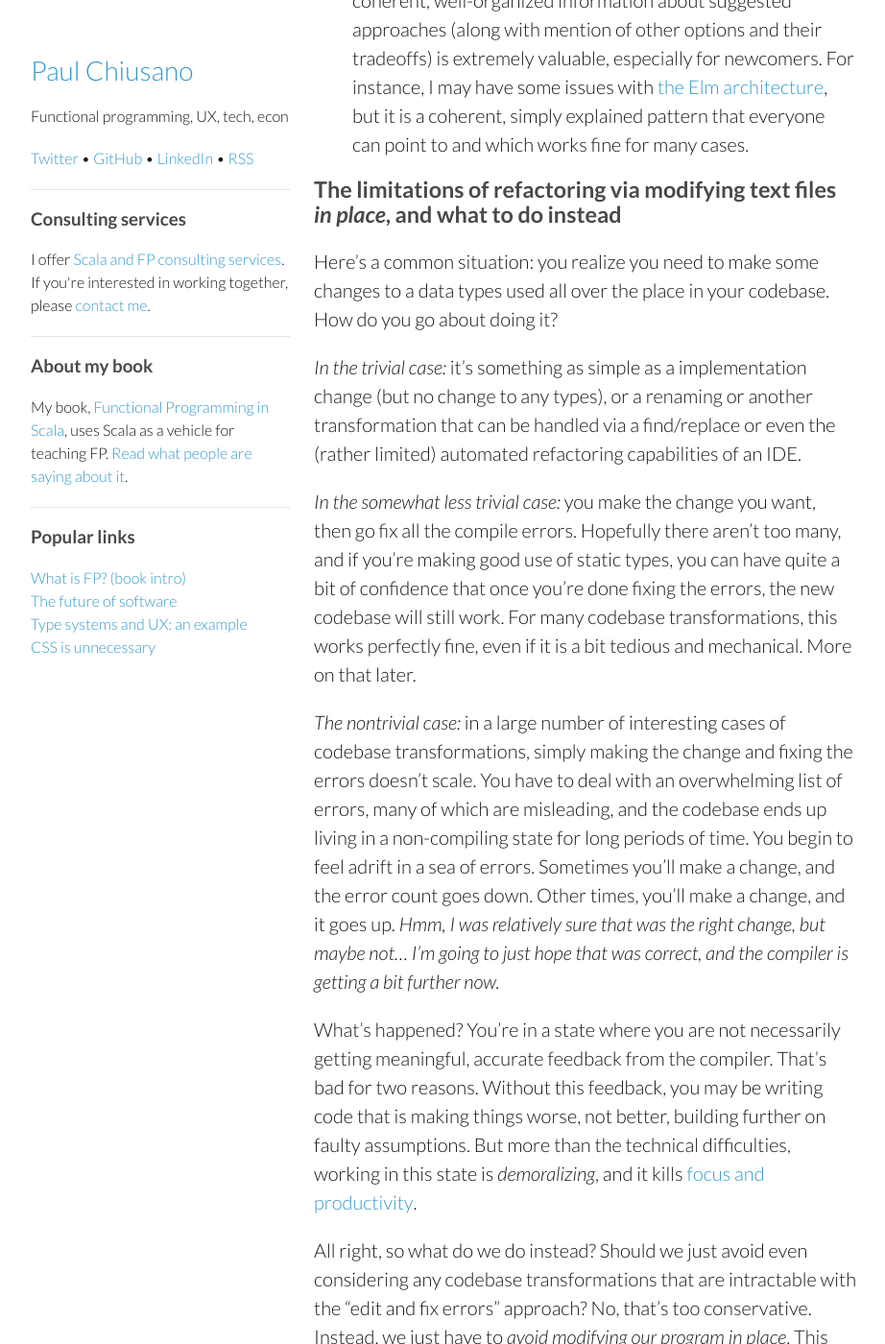
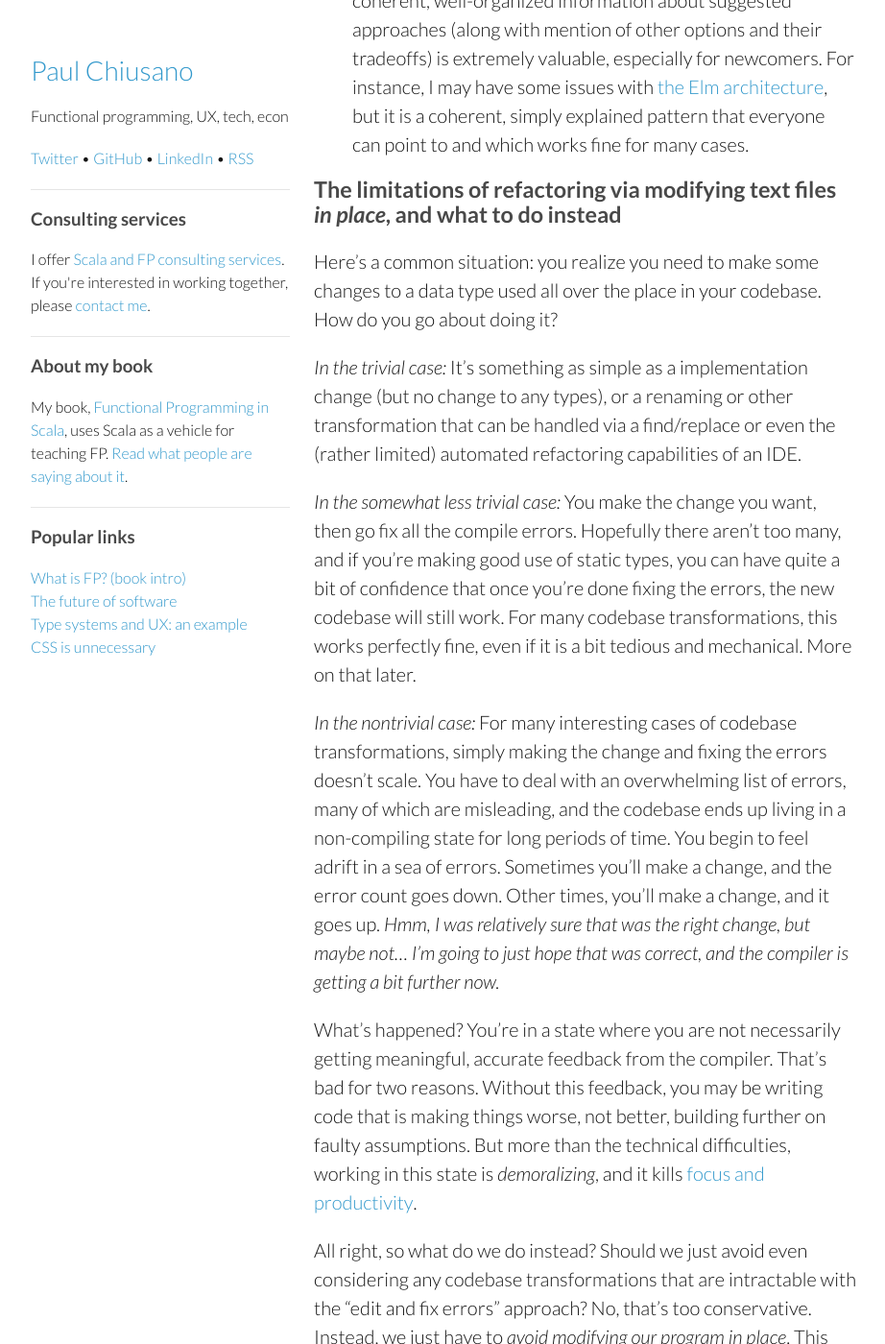
Before and after one commit to pchiusano/pchiusano.github.io, a Jekyll site: the page built from _posts/2015-04-23-unison-update7.markdown, in a window 1280 px wide and 1400 px high, scrolled down 5706 px. Shown: the whole window at 96% size, without its empty margins (178-1100 px from the left). Built offline with Jekyll 4.4.1, drawn with Linux system fonts in a browser that asks for light colours; comment, search, counter and statistics services are not loaded.

Commit message:
Update 2015-04-23-unison-update7.markdown

```diff
--- a/_posts/2015-04-23-unison-update7.markdown
+++ b/_posts/2015-04-23-unison-update7.markdown
@@ -52,13 +52,13 @@ Now then. What are the implications of all this? Well, it means that there is tr
 
 ### <a id="refactoring-sessions"/> The limitations of refactoring via modifying text files _in place_, and what to do instead
 
-Here's a common situation: you realize you need to make some changes to a data types used all over the place in your codebase. How do you go about doing it?
+Here's a common situation: you realize you need to make some changes to a data type used all over the place in your codebase. How do you go about doing it?
 
-_In the trivial case:_ it's something as simple as a implementation change (but no change to any types), or a renaming or another transformation that can be handled via a find/replace or even the (rather limited) automated refactoring capabilities of an IDE.
+_In the trivial case:_ It's something as simple as a implementation change (but no change to any types), or a renaming or other transformation that can be handled via a find/replace or even the (rather limited) automated refactoring capabilities of an IDE.
 
-_In the somewhat less trivial case:_ you make the change you want, then go fix all the compile errors. Hopefully there aren't too many, and if you're making good use of static types, you can have quite a bit of confidence that once you're done fixing the errors, the new codebase will still work. For many codebase transformations, this works perfectly fine, even if it is a bit tedious and mechanical. More on that later.
+_In the somewhat less trivial case:_ You make the change you want, then go fix all the compile errors. Hopefully there aren't too many, and if you're making good use of static types, you can have quite a bit of confidence that once you're done fixing the errors, the new codebase will still work. For many codebase transformations, this works perfectly fine, even if it is a bit tedious and mechanical. More on that later.
 
-_The nontrivial case:_ in a large number of interesting cases of codebase transformations, simply making the change and fixing the errors doesn't scale. You have to deal with an overwhelming list of errors, many of which are misleading, and the codebase ends up living in a non-compiling state for long periods of time. You begin to feel adrift in a sea of errors. Sometimes you'll make a change, and the error count goes down. Other times, you'll make a change, and it goes up. _Hmm, I was relatively sure that was the right change, but maybe not... I'm going to just hope that was correct, and the compiler is getting a bit further now._
+_In the nontrivial case:_ For many interesting cases of codebase transformations, simply making the change and fixing the errors doesn't scale. You have to deal with an overwhelming list of errors, many of which are misleading, and the codebase ends up living in a non-compiling state for long periods of time. You begin to feel adrift in a sea of errors. Sometimes you'll make a change, and the error count goes down. Other times, you'll make a change, and it goes up. _Hmm, I was relatively sure that was the right change, but maybe not... I'm going to just hope that was correct, and the compiler is getting a bit further now._
 
 What's happened? You're in a state where you are not necessarily getting meaningful, accurate feedback from the compiler. That's bad for two reasons. Without this feedback, you may be writing code that is making things worse, not better, building further on faulty assumptions. But more than the technical difficulties, working in this state is _demoralizing_, and it kills [focus and productivity](/2015-03-27/unison-update6.html#technical-debt).
 
```
